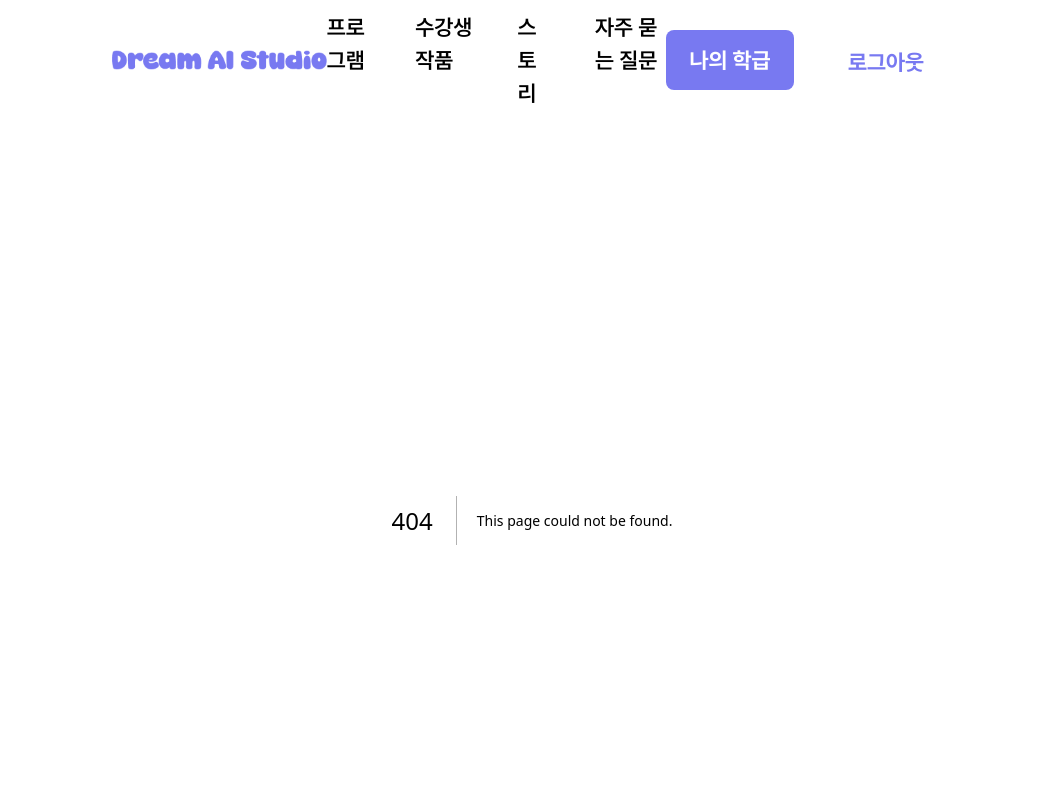
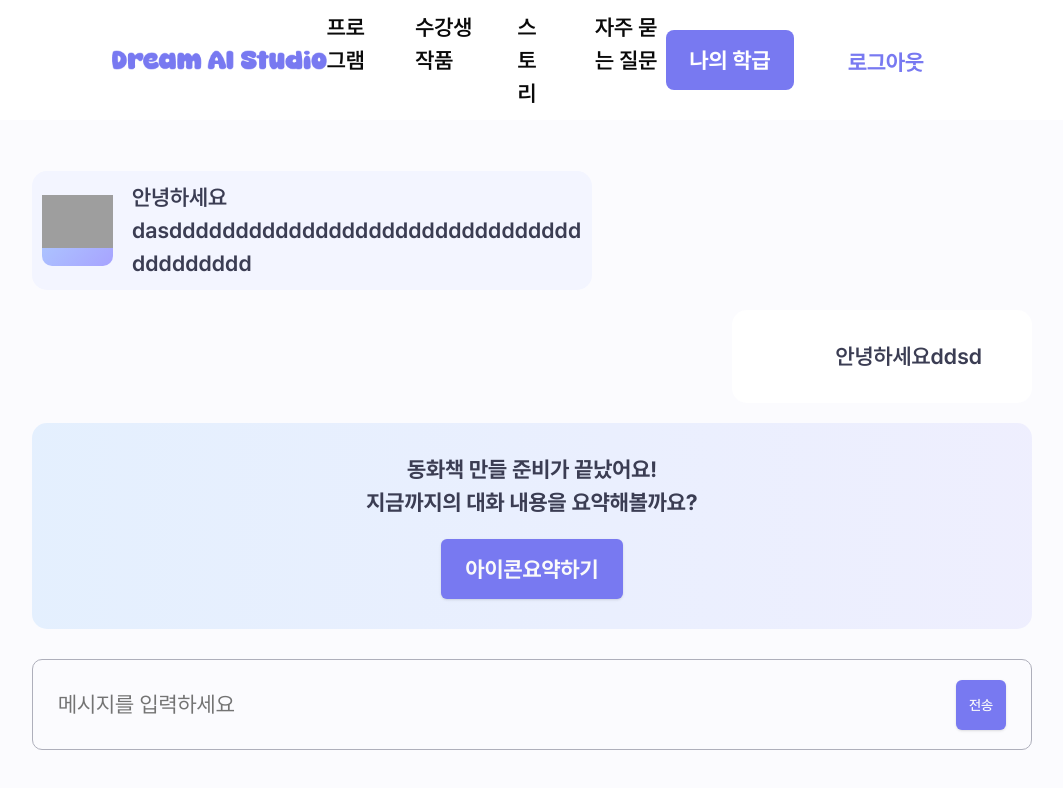
Before and after one commit to VictoryJu/dream-ai, a Next.js app: page /book/chat in a window 1280 px wide. Before the commit this address had no page. Shown: the top 788 px of the page, without its empty margins (108-1171 px from the left). Built offline with nearby package versions, Linux system fonts and the light colour scheme; grey boxes are pictures that could not be loaded.

Commit message:
[feat]: add book chat page

```diff
--- /dev/null
+++ b/app/book/chat/loading.tsx
@@ -0,0 +1,18 @@
+import Image from 'next/image';
+import React from 'react';
+
+const BookLoading = () => {
+  return (
+    <div className="w-full h-full bg-purple-300 flex justify-center items-center">
+      <div className="flex flex-col items-center">
+        <Image src="/images/book/book-spinner.gif" alt="book-loading" width={222} height={222} />
+        <div className="mt-[50px] text-center  text-black-description ">
+          <div className="text-[40px] font-bold tracking-[-2%]">방금 만든 이야기로 동화책을 만들고 있어요!</div>
+          <div className="text-[26px] font-semibold tracking-[-2%]">화면을 끄지 말고 기다려주세요.</div>
+        </div>
+      </div>
+    </div>
+  );
+};
+
+export default BookLoading;
--- /dev/null
+++ b/app/book/chat/page.tsx
@@ -0,0 +1,52 @@
+'use client';
+import { Button } from '@/components/ui/button';
+import { Textarea } from '@/components/ui/textarea';
+import React, { useEffect, useRef, useState } from 'react';
+import ChatMessage from './chat-message';
+import SummaryCard from './summary-card';
+
+const Chat = () => {
+  const [text, setText] = useState('');
+  const textareaRef = useRef<HTMLTextAreaElement>(null);
+
+  const adjustHeight = () => {
+    if (textareaRef.current) {
+      textareaRef.current.style.height = 'auto';
+      const scrollHeight = textareaRef.current.scrollHeight;
+      const lineHeight = 29; // leading-[29px]와 일치
+      const maxHeight = lineHeight * 2; // 최대 2줄
+      textareaRef.current.style.height = `${Math.min(scrollHeight, maxHeight)}px`;
+    }
+  };
+
+  useEffect(() => {
+    adjustHeight();
+  }, [text]);
+
+  const handleChange = (e: React.ChangeEvent<HTMLTextAreaElement>) => {
+    setText(e.target.value);
+  };
+
+  return (
+    <div className={`max-w-[1000px] mx-auto pb-[50px] min-h-[calc(100dvh-120px)] flex flex-col justify-end`}>
+      <div className="flex flex-col gap-[20px] py-[30px]">
+        <ChatMessage message="안녕하세요dasdddddddddddddddddddddddddddddddddddddddd" isSender />
+        <ChatMessage message="안녕하세요ddsd" isSender={false} />
+        <SummaryCard />
+      </div>
+      <div className=" relative border py-[30px] border-gray-border rounded-[10px]">
+        <Textarea
+          ref={textareaRef}
+          className="w-full px-[25px] pr-[75px] resize-none text-[22px] overflow-y-hidden leading-[29px] border-none outline-none"
+          placeholder="메시지를 입력하세요"
+          rows={1}
+          value={text}
+          onChange={handleChange}
+        />
+        <Button className="absolute right-[25px] top-1/2 w-[50px] h-[50px] -translate-y-1/2 px-4">전송</Button>
+      </div>
+    </div>
+  );
+};
+
+export default Chat;
--- /dev/null
+++ b/app/book/chat/summary-dialog.tsx
@@ -0,0 +1,48 @@
+import {
+  AlertDialog,
+  AlertDialogContent,
+  AlertDialogDescription,
+  AlertDialogFooter,
+  AlertDialogHeader,
+  AlertDialogOverlay,
+  AlertDialogTitle,
+  AlertDialogTrigger,
+} from '@/components/ui/alert-dialog';
+import { Button } from '@/components/ui/button';
+import React from 'react';
+
+interface SummaryDialogProps {
+  children?: React.ReactNode;
+}
+
+const SummaryDialog = ({ children }: SummaryDialogProps) => {
+  return (
+    <AlertDialog key="summary-dialog">
+      <AlertDialogTrigger asChild={!!children}>{children}</AlertDialogTrigger>
+      <AlertDialogContent className="w-[1050px] py-[50px] px-[60px]">
+        <AlertDialogHeader className="mb-[50px]">
+          <AlertDialogTitle className="text-center text-[40px] text-black-description">
+            지금까지의 이야기를 요약했어요!
+          </AlertDialogTitle>
+          <AlertDialogDescription className="text-center text-[26px] font-semibold text-black-description">
+            아래 내용으로 그림책을 만들고 싶다면, 계속 진행하기 버튼을 클릭해주세요.
+          </AlertDialogDescription>
+        </AlertDialogHeader>
+        <div className="bg-purple-200 rounded-[30px] py-[30px] px-[35px] text-[24px] text-center">요약내용</div>
+        <AlertDialogFooter className="flex justify-center gap-[28px] w-full mt-[50px]">
+          <Button variant="purpleOutline" className="flex-1 h-[100px] text-[28px] font-bold">
+            처음부터 다시하기
+          </Button>
+          <Button variant="purpleOutline" className="flex-1 h-[100px] text-[28px] font-bold">
+            내용 추가하기
+          </Button>
+          <Button variant="purpleOutline" className="flex-1 h-[100px] text-[28px] font-bold">
+            계속 진행하기
+          </Button>
+        </AlertDialogFooter>
+      </AlertDialogContent>
+    </AlertDialog>
+  );
+};
+
+export default SummaryDialog;
--- /dev/null
+++ b/app/book/layout.tsx
@@ -0,0 +1,9 @@
+interface BookLayoutProps {
+  children: React.ReactNode;
+}
+
+const BookLayout = ({ children }: BookLayoutProps) => {
+  return <div className="bg-purple-300">{children}</div>;
+};
+
+export default BookLayout;
--- a/components/ui/button.tsx
+++ b/components/ui/button.tsx
@@ -13,6 +13,8 @@ const buttonVariants = cva(
         default: 'bg-purple-main text-primary-foreground shadow hover:bg-purple-main/90',
         destructive: 'bg-destructive text-destructive-foreground shadow-sm hover:bg-destructive/90',
         outline: 'border border-input bg-background shadow-sm hover:bg-accent hover:text-accent-foreground',
+        purpleOutline:
+          'border border-purple-main bg-transparent text-purple-main hover:bg-purple-main hover:text-white',
         secondary: 'bg-secondary text-secondary-foreground shadow-sm hover:bg-secondary/80',
         ghost: 'hover:bg-accent hover:text-accent-foreground',
         link: 'text-primary underline-offset-4 hover:underline',
--- /dev/null
+++ b/components/ui/textarea.tsx
@@ -0,0 +1,21 @@
+import * as React from 'react';
+
+import { cn } from '@/lib/utils';
+
+export type TextareaProps = React.TextareaHTMLAttributes<HTMLTextAreaElement>;
+
+const Textarea = React.forwardRef<HTMLTextAreaElement, TextareaProps>(({ className, ...props }, ref) => {
+  return (
+    <textarea
+      className={cn(
+        'flex w-full rounded-md border border-input bg-transparent text-sm placeholder:text-muted-foreground focus-visible:outline-none disabled:cursor-not-allowed disabled:opacity-50',
+        className,
+      )}
+      ref={ref}
+      {...props}
+    />
+  );
+});
+Textarea.displayName = 'Textarea';
+
+export { Textarea };
```
